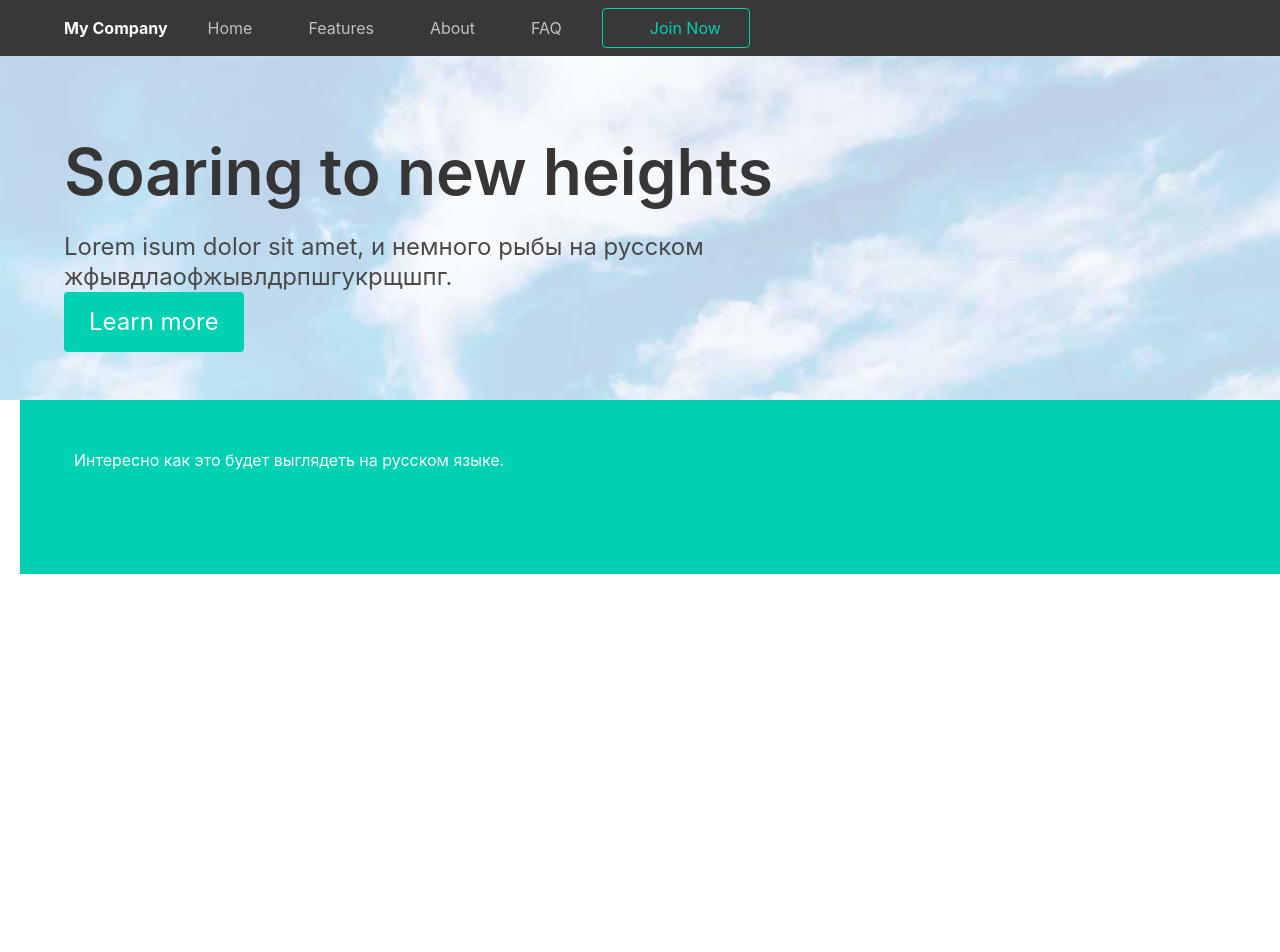
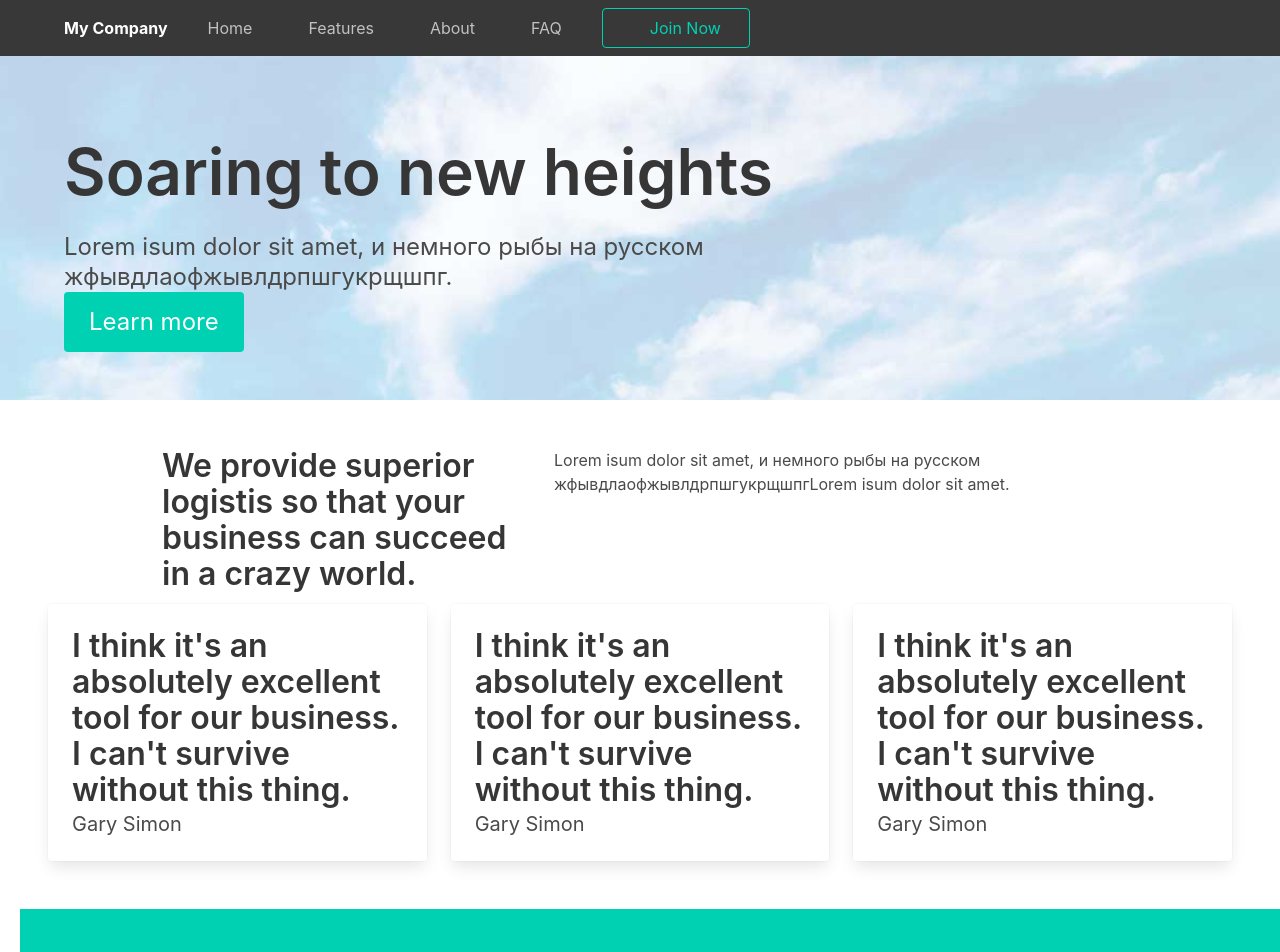
Before and after one commit to dsavax/compare-vue, a Vue app: page /#/ in a window 1280 px wide. Shown: the top 952 px of the page. Before the commit the page ends 800 px from the top, so only its background shows below. Built offline with nearby package versions, Linux system fonts and the light colour scheme; the HTML template or start-up script is replaced by a standard one.

Commit message:
Supporting content

```diff
--- a/src/components/Home.vue
+++ b/src/components/Home.vue
@@ -8,6 +8,48 @@
               <h2 class="subtitle is-4">{{ subheading}}</h2>
             </div>
             <a class="button is-large is-primary" id="learn">Learn more</a>
+          </div>
+        </div>
+      </section>
+
+      <section class="section">
+        <div class="container">
+          <div class="columns pd is-desktop">
+            <div class="column is-1 has-text-centred">
+              <i class="fa fa-cog is-primary"></i>
+            </div>
+            <div class="column is-one-third-desktop">
+              <p class="title"><strong>We provide superior logistis so that your business can succeed in a crazy world.</strong></p>
+            </div>
+            <div class="column">
+              <p>Lorem isum dolor sit amet, и немного рыбы на русском жфывдлаофжывлдрпшгукрщшпгLorem isum dolor sit amet.</p>
+            </div>
+          </div>
+        </div>
+        <div class="columns pd">
+          <div class="column">
+            <div class="card">
+              <div class="card-content">
+                <p class="title">I think it's an absolutely excellent tool for our business. I can't survive without this thing.</p>
+                <p class="subtitle">Gary Simon</p>
+              </div>
+            </div>
+          </div>
+          <div class="column">
+            <div class="card">
+              <div class="card-content">
+                <p class="title">I think it's an absolutely excellent tool for our business. I can't survive without this thing.</p>
+                <p class="subtitle">Gary Simon</p>
+              </div>
+            </div>
+          </div>
+          <div class="column">
+            <div class="card">
+              <div class="card-content">
+                <p class="title">I think it's an absolutely excellent tool for our business. I can't survive without this thing.</p>
+                <p class="subtitle">Gary Simon</p>
+              </div>
+            </div>
           </div>
         </div>
       </section>
@@ -46,4 +88,16 @@
   h2
     margin: 1.5rem 0 2rem 0 !important
 
+  .fa-cog
+    font-size: 40px
+
+  #learn
+    +desktop
+      margin-bottom: 2rem
+
+  .pd
+    +tablet
+      padding: 2em 0
+
+
 </style>
```
